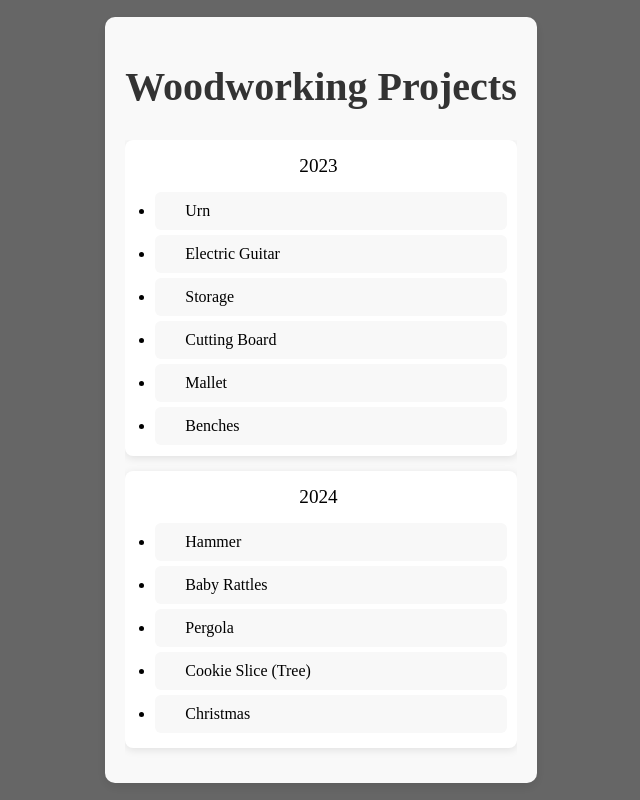
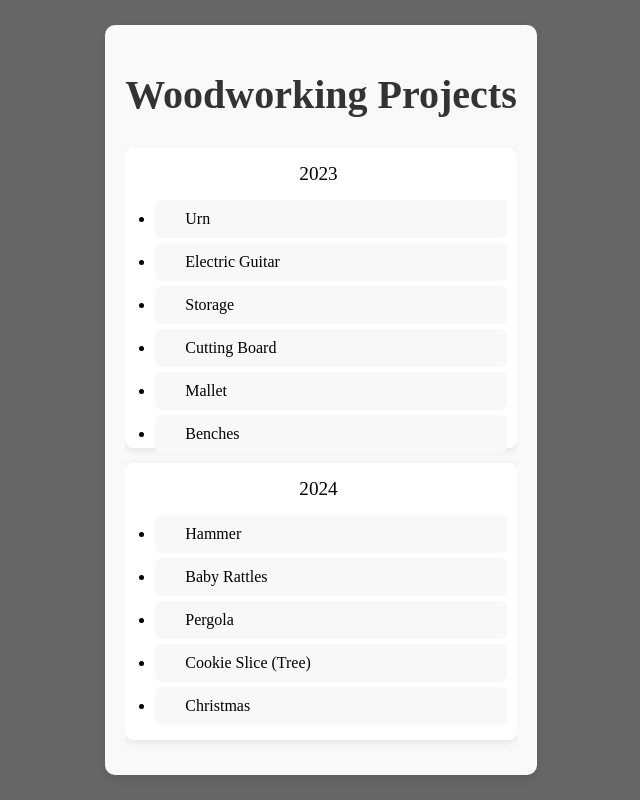
Before and after one commit to rbrock44/woodworking-projects, an Angular app: page / in a window 1280 px wide. Shown: the whole page, without its empty margins (319-959 px from the left). Built offline with nearby package versions, Linux system fonts and the light colour scheme.

Commit message:
css scrolling changes

```diff
--- a/src/app/app.component.scss
+++ b/src/app/app.component.scss
@@ -37,6 +37,7 @@
 }
 
 .list-group-item {
+  max-height: 35vh;
   margin-bottom: 15px;
   font-size: 1.2rem;
   padding: 10px;
```
Also changed, not shown: src/app/components/project/project.component.scss (line endings or trailing spaces).
